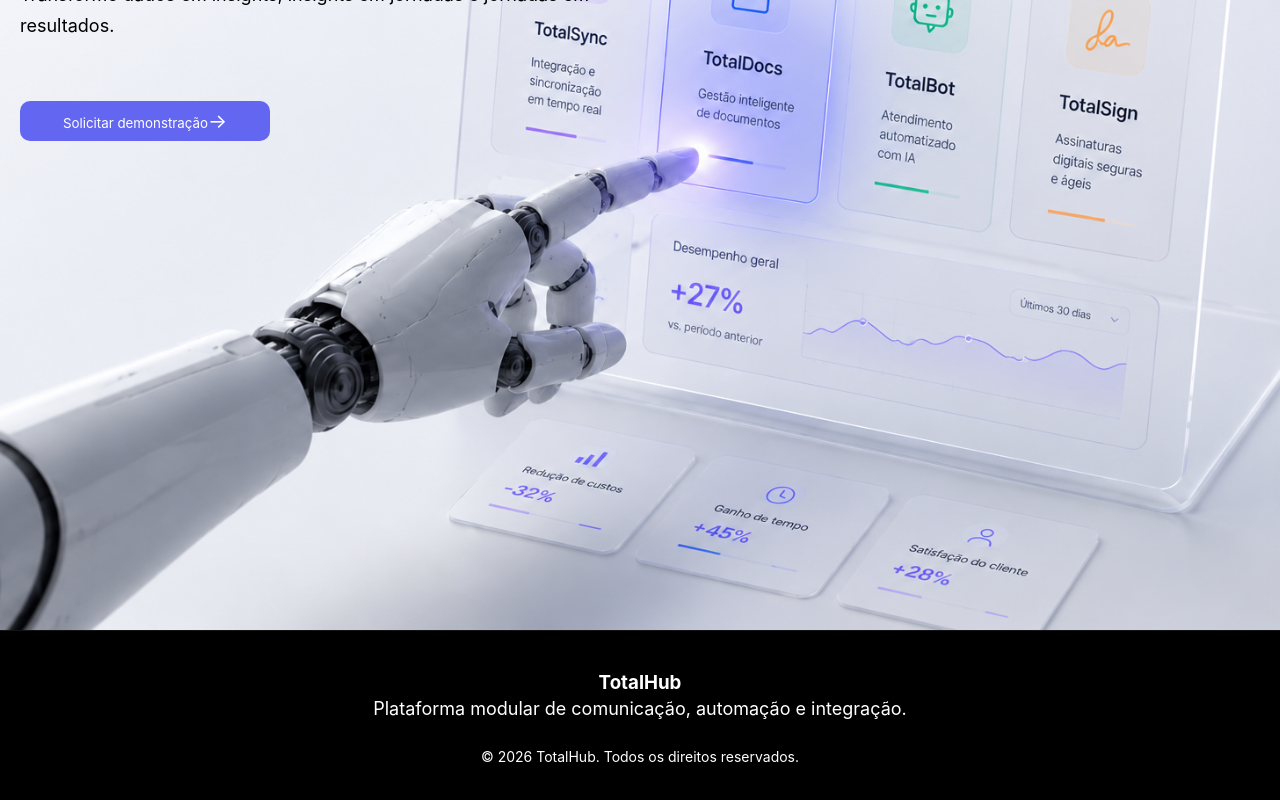
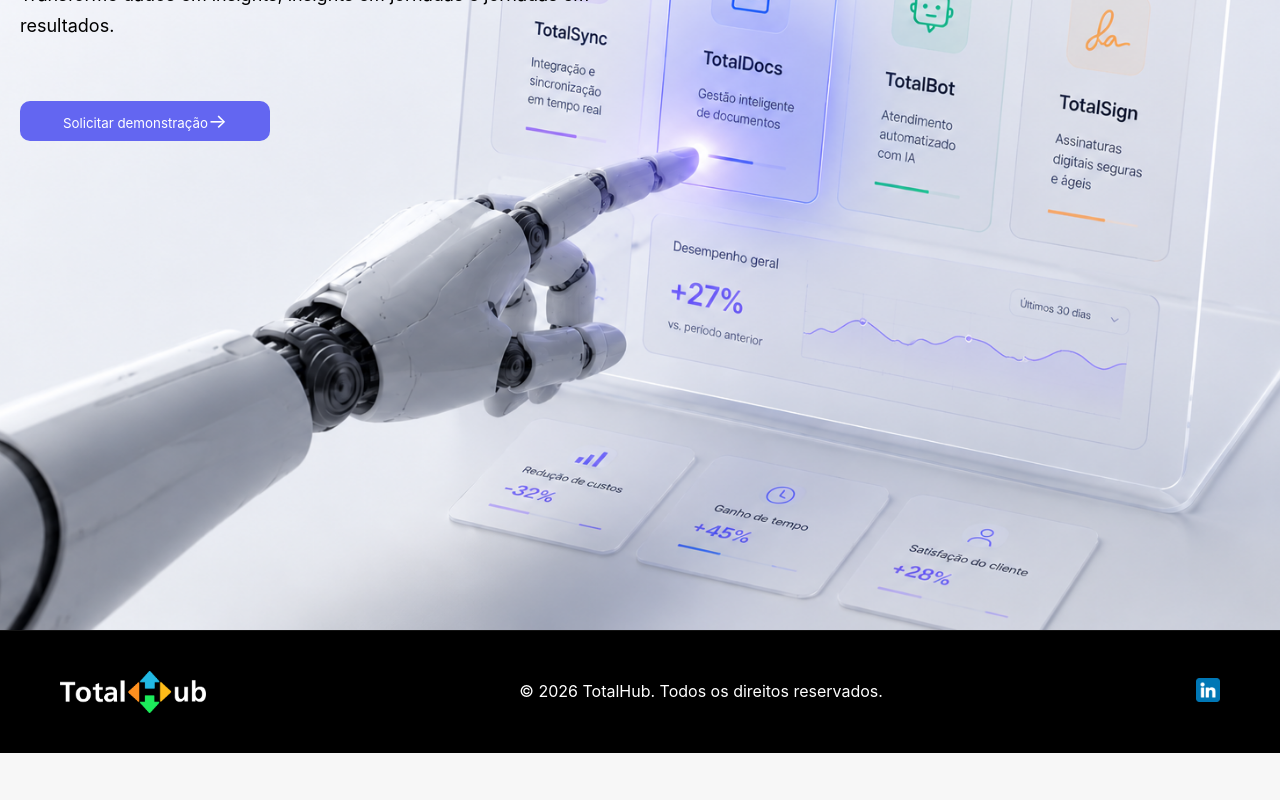
Before and after one commit to kevynsantos-sirius/totalhub, a React (Vite) app: page / in a window 1280 px wide. Shown: the part 3993-4793 px from the top of the page. After the commit the page ends 4746 px from the top, so only its background shows below. Built offline with nearby package versions, Linux system fonts and the light colour scheme.

Commit message:
Aplicando rodapé simples com logo, frase dos direitos e redes sociais

```diff
--- a/src/components/Footer.jsx
+++ b/src/components/Footer.jsx
@@ -1,15 +1,17 @@
 export default function Footer() {
   return (
     <footer className="footer">
-      <h3>TotalHub</h3>
-
-      <p>
-        Plataforma modular de comunicação, automação e integração.
-      </p>
-
-      <p style={{ marginTop: "20px", fontSize: "14px" }}>
-        © {new Date().getFullYear()} TotalHub. Todos os direitos reservados.
-      </p>
-    </footer>
+    <div className="footer-container">
+      <img src="/src/assets/logo_totalhub_vetor_color_Branco.png" alt="TotalHub Logo" className="footer-logo" />
+      <div className="footer-rights">
+        <p>&copy; 2026 TotalHub. Todos os direitos reservados.</p>
+      </div>
+      <div className="footer-social">
+        <a href="https://www.linkedin.com/company/TotalHub" target="_blank" rel="noopener noreferrer">
+          <img src="/src/assets/linkedin.png" alt="LinkedIn" className="social-icon" />
+        </a>
+      </div>
+    </div>
+  </footer>
   );
 }
--- a/src/styles/global.css
+++ b/src/styles/global.css
@@ -147,22 +147,52 @@
 }
 
 /* FOOTER */
+/* Rodapé */
+/* FOOTER */
 .footer {
   text-align: center;
   padding: 40px;
-  border-top: 1px solid rgba(255,255,255,0.1);
+  border-top: 1px solid rgba(255, 255, 255, 0.1);
   color: white;
   background-color: black;
+  width: 100%;
+  position: relative;
+  bottom: 0;
 }
 
-.footer h3
-{
-  color: white;
+.footer-container {
+  display: flex;
+  justify-content: space-between;
+  align-items: center;
+  max-width: 1200px;
+  margin: 0 auto; /* Certifica-se que o container está centralizado */
+  padding: 0 20px;
 }
 
-.footer p
-{
+.footer-logo {
+  height: 42px;
+  width: auto;
+  object-fit: contain;
+}
+
+.footer-rights p {
   color: white;
+  font-size: 16px;
+}
+
+.footer-social {
+  display: flex;
+  gap: 20px;
+}
+
+.social-icon {
+  width: 24px;
+  height: 24px;
+  transition: 0.3s;
+}
+
+.footer-social a:hover .social-icon {
+  transform: scale(1.1);
 }
 
 .logo {
```
Also changed, not shown: src/assets/linkedin.png (added).
